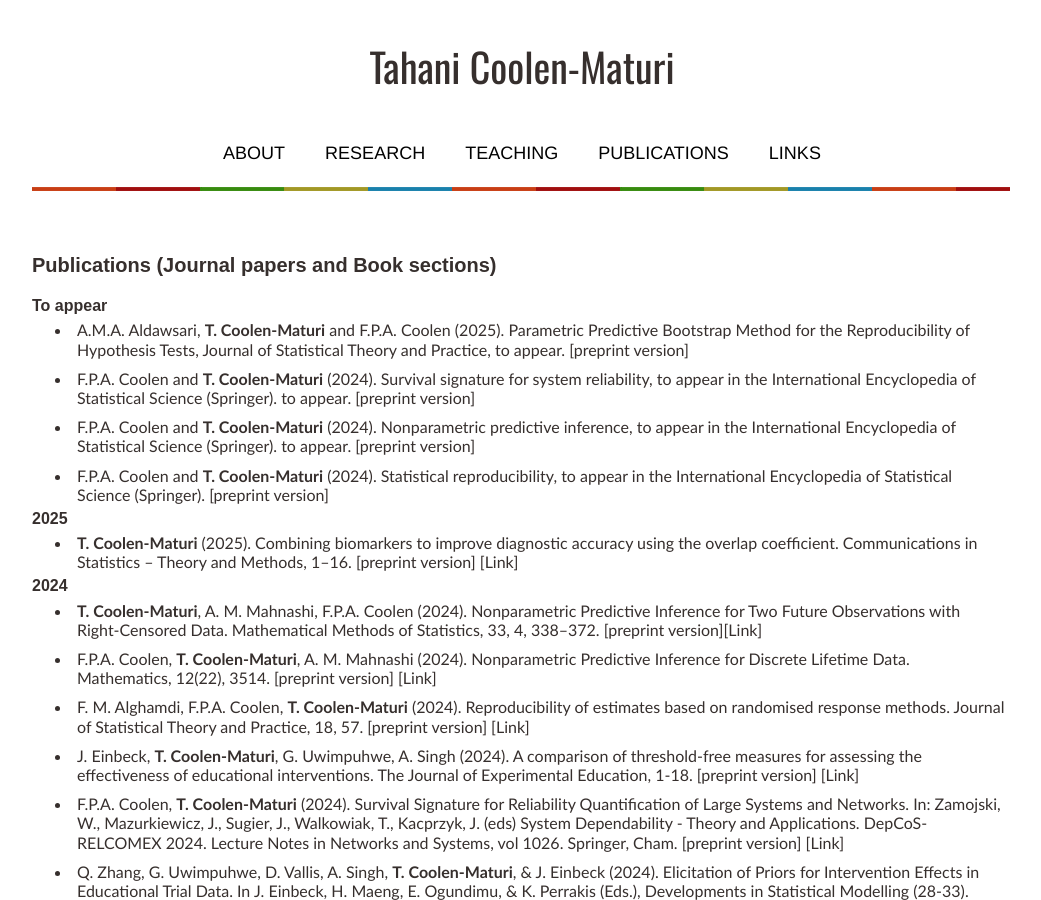
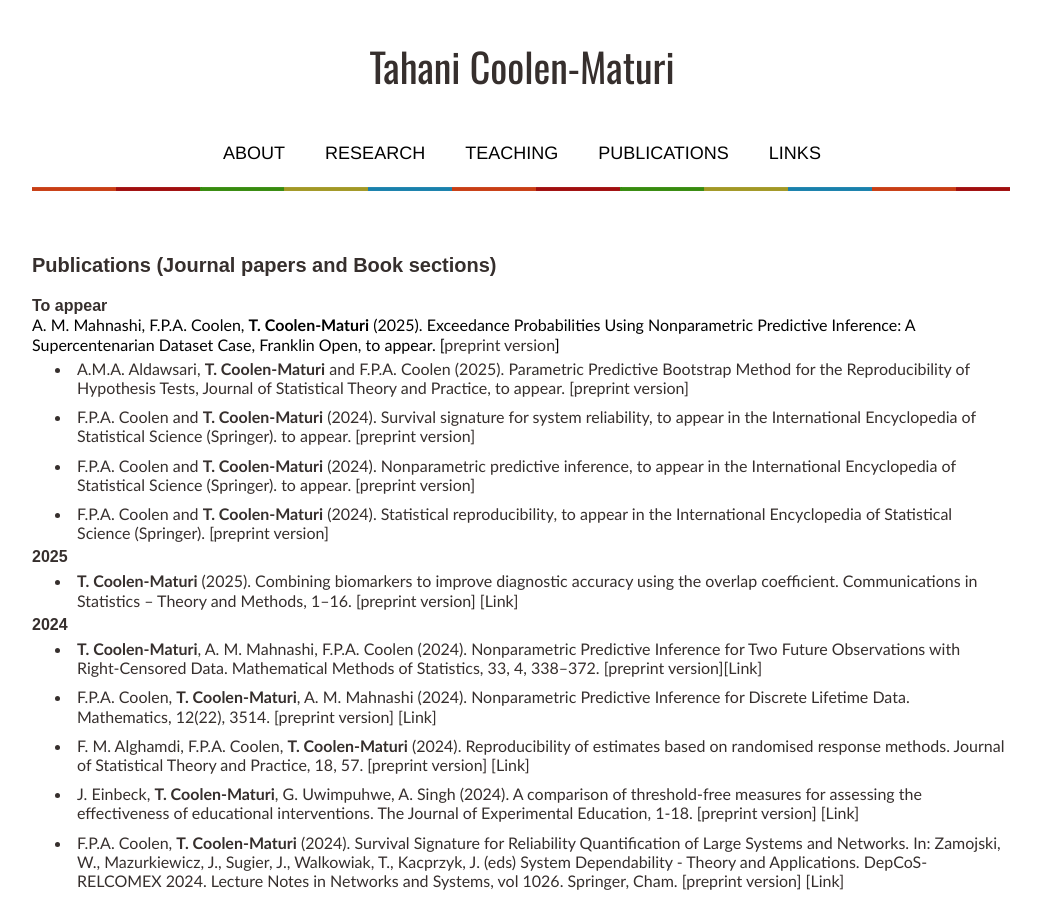
Before and after one commit to tmaturi/tahanimaturi, a Jekyll site: the page built from publications.md, in a window 1280 px wide and 900 px high. Shown: the whole window, without its empty margins (119-1160 px from the left). Built offline with Jekyll 4.4.1, drawn with Linux system fonts in a browser that asks for light colours; our own code applies the rules of GitHub Pages for plain Markdown files.

Commit message:
Update publications.md

```diff
--- a/publications.md
+++ b/publications.md
@@ -8,6 +8,7 @@ title: Publications
 
 ### To appear
 
+A. M. Mahnashi, F.P.A. Coolen, **T. Coolen-Maturi** (2025). Exceedance Probabilities Using Nonparametric Predictive Inference: A Supercentenarian Dataset Case, Franklin Open, to appear. [[preprint version](pdfs/Ali-paper-Exceedance-20250116rev.pdf){:target="_blank"}]
 
 
 - A.M.A. Aldawsari, **T. Coolen-Maturi** and F.P.A. Coolen (2025). Parametric Predictive Bootstrap Method for the Reproducibility of Hypothesis Tests, Journal of Statistical Theory and Practice, to appear. [[preprint version](pdfs/Paper2_TCM_20250131rev-DRO.pdf){:target="_blank"}]
```
